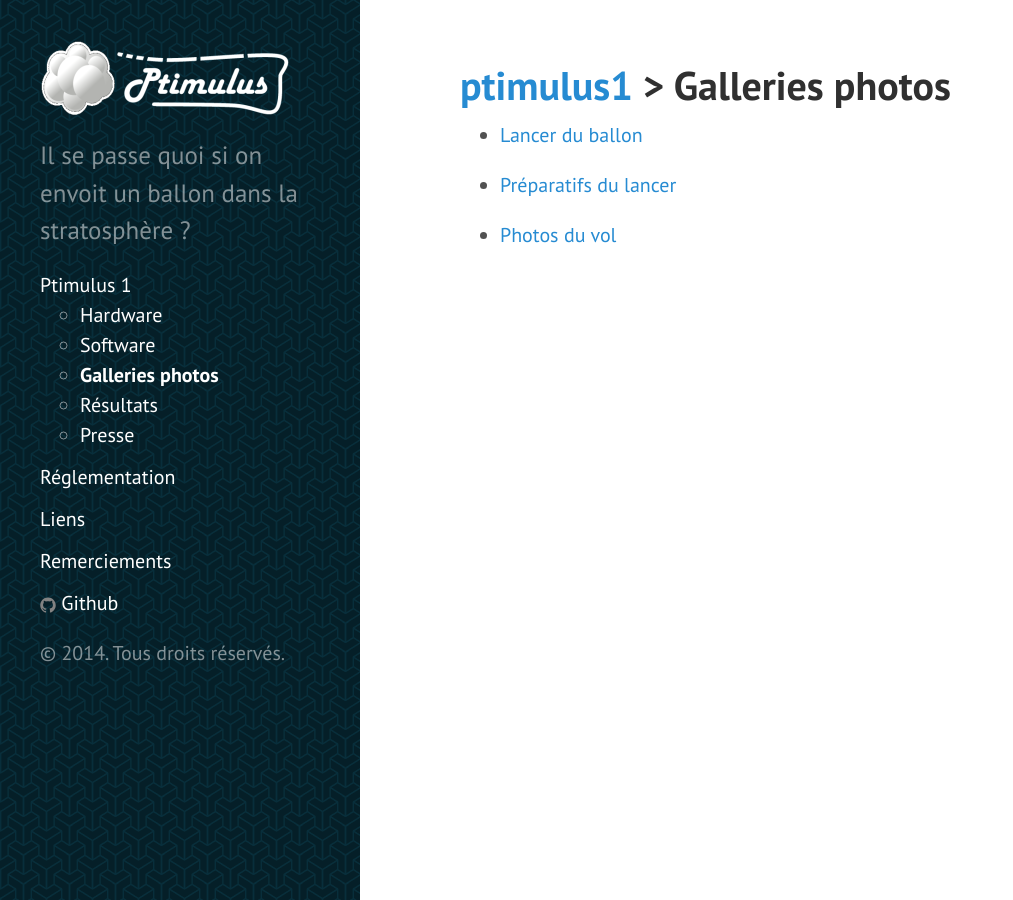
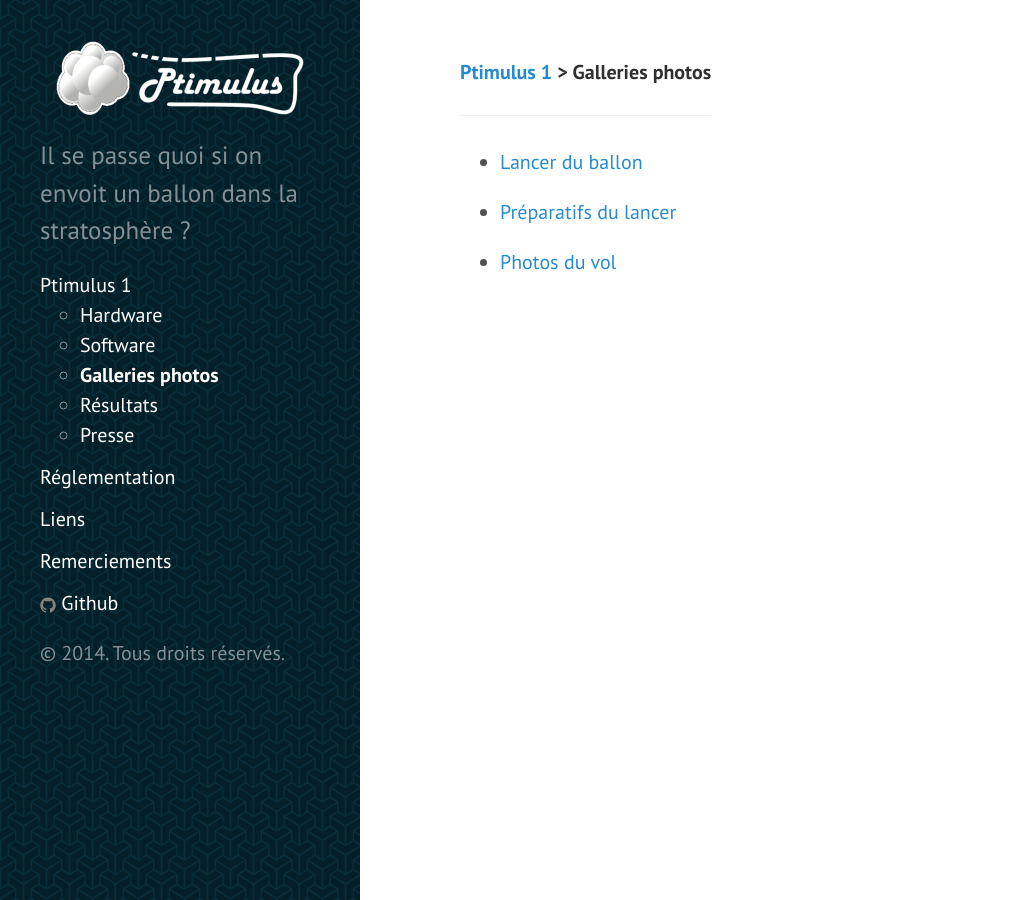
Before and after one commit to MichaelMure/ptimulus.eu, a Jekyll site: the page built from pages/ptimulus1/3_galleries/index.md, in a window 1280 px wide. Shown: the whole page, without its empty margins (0-1013 px from the left). Built offline with Jekyll 4.4.1, drawn with Linux system fonts in a browser that asks for light colours.

Commit message:
Improve display of contextual menu (size, full title of page)

```diff
--- a/_includes/sidebar.html
+++ b/_includes/sidebar.html
@@ -1,7 +1,7 @@
 <div class="sidebar">
   <div class="container sidebar-sticky">
     <div class="sidebar-about">
-        <h1 style="text-align:center"><a href="/"><img src="/img/logo.png" alt="Ptimulus"></a></h1>
+        <center><a href="/"><img src="/img/logo.png" alt="Ptimulus"></a></center>
       <p class="lead">{{ site.description }}</p>
     </div>
 
--- a/_layouts/page.html
+++ b/_layouts/page.html
@@ -3,14 +3,32 @@ layout: default
 ---
 
 <div class="page">
-  <h1 class="page-title">
+  <h4 class="page-title">
+
+  {% assign pages = site.pages | sort:"path"  %}
+
+  <!-- Display page section with URL -->
   {% if page.section %}
-	<a href="/{{ page.section }}">{{ page.section }}</a> >
+    {% capture section_permalink %}/{{ page.section }}/{% endcapture %}
+    {% for site_page in pages %}
+	  {% if site_page.permalink == section_permalink %}
+	    <a href="{{ site_page.permalink }}">{{ site_page.title }}</a> >
+	  {% endif %}
+	{% endfor %}
   {% endif %}
+
+  <!-- Display page subsection with URL -->
   {% if page.subsection %}
-	<a href="/{{ page.section }}/{{ page.subsection }}">{{ page.subsection }}</a> >
+    {% capture section_permalink %}/{{ page.section }}/{{ page.subsection }}/{% endcapture %}
+    {% for site_page in pages %}
+	  {% if site_page.permalink == section_permalink %}
+	    <a href="{{ site_page.permalink }}">{{ site_page.title }}</a> >
+	  {% endif %}
+	{% endfor %}
   {% endif %}
+
   {{ page.title }}
-  </h1>
+  </h4>
+  <hr>
   {{ content }}
 </div>
```
